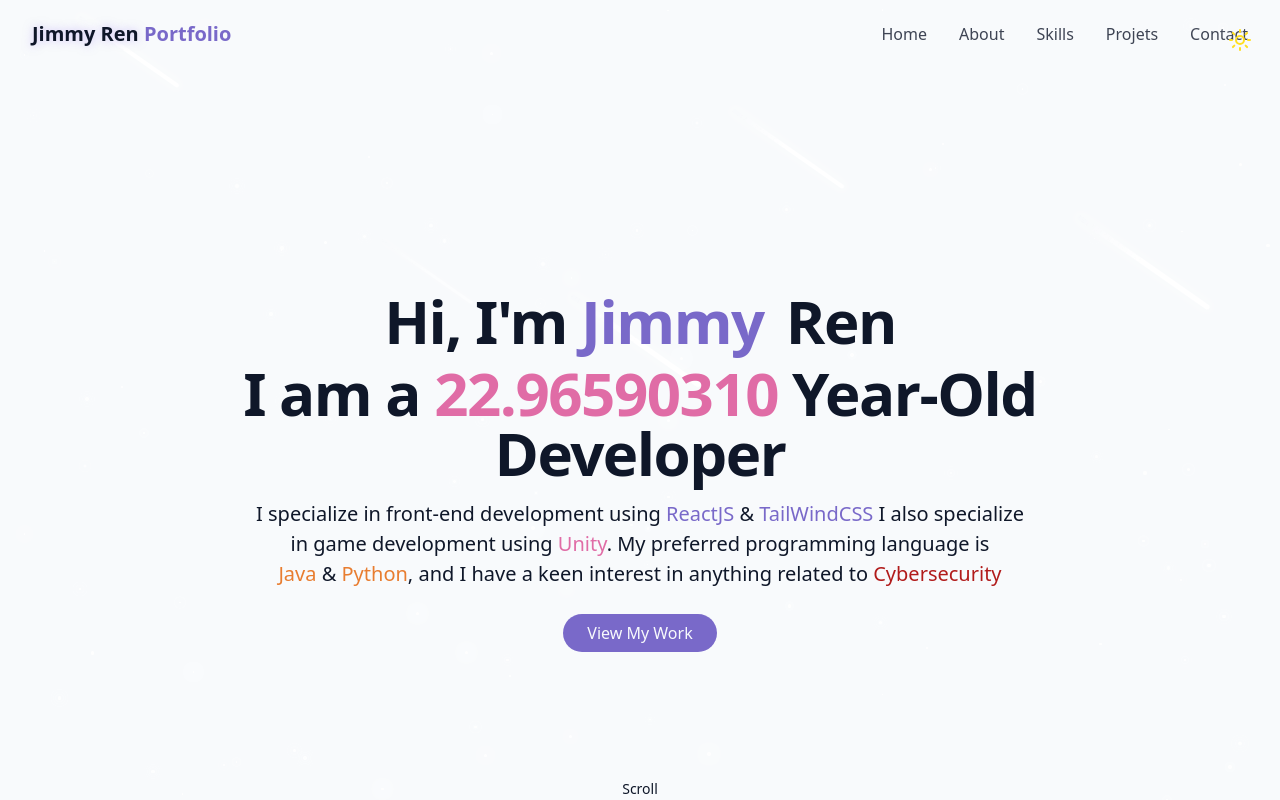
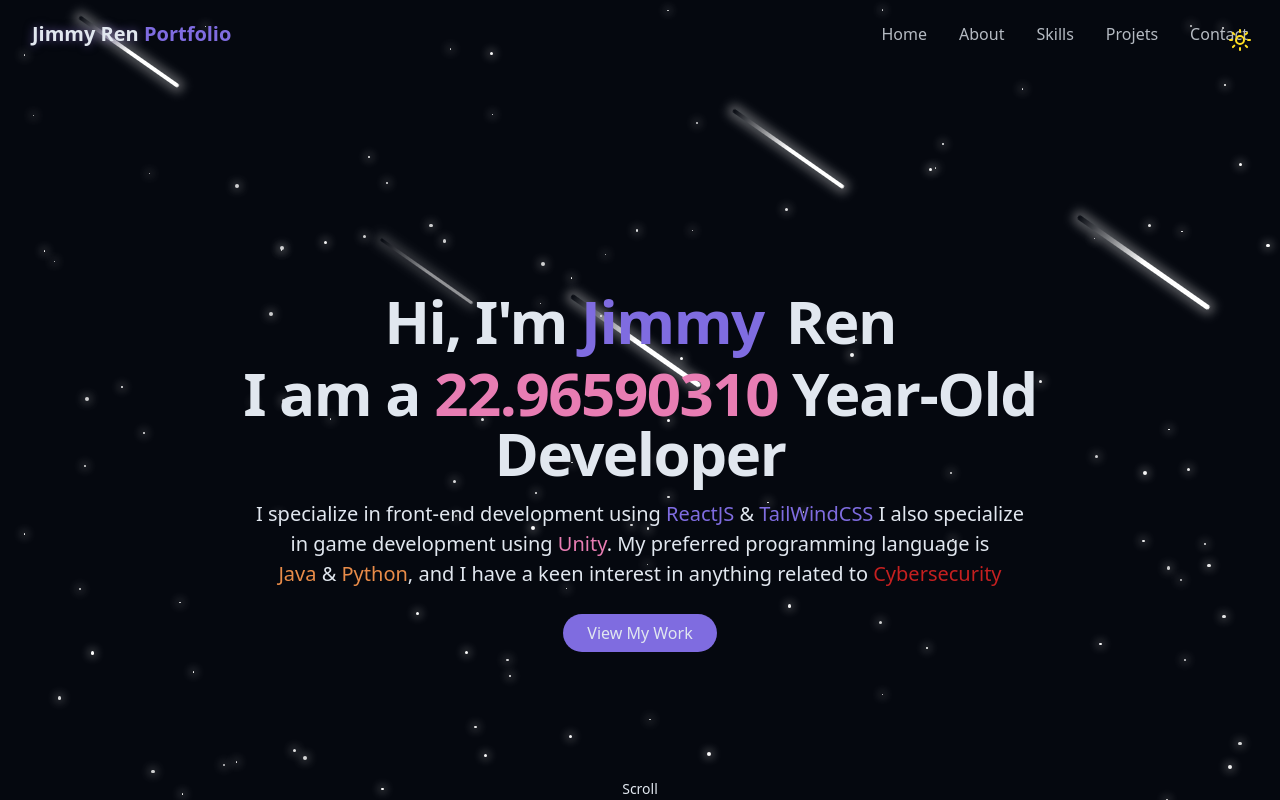
Before and after one commit to Jr3582/protfolioProject, a React (Vite) app: page / in a window 1280 px wide. Shown: the top 800 px of the page. Built offline with nearby package versions, Linux system fonts and the light colour scheme.

Commit message:
fixed theme, set to default in dark mode

```diff
--- a/src/components/ThemeToggle.jsx
+++ b/src/components/ThemeToggle.jsx
@@ -3,39 +3,45 @@
 import { cn } from "@/lib/utils";
 
 export const ThemeToggle = () => {
-    const [isDarkMode, setIsDarkMode] = useState(false);
+  const [isDarkMode, setIsDarkMode] = useState(true);
 
   useEffect(() => {
-        const storedTheme = localStorage.getItem("theme")
-        if(storedTheme === "light") {
-            setIsDarkMode(false)
+    const stored = localStorage.getItem("theme");
+
+    if (stored === "light") {
+      document.documentElement.classList.remove("dark");
+      setIsDarkMode(false);
+    } else {
       document.documentElement.classList.add("dark");
-        } else {
-            setIsDarkMode(true)
-            document.documentElement.classList.remove("dark");
+      if (!stored) localStorage.setItem("theme", "dark");
     }
-    }, [])
+  }, []);
 
   const toggleTheme = () => {
     if (isDarkMode) {
       document.documentElement.classList.remove("dark");
       localStorage.setItem("theme", "light");
-            setIsDarkMode(false)
-
+      setIsDarkMode(false);
     } else {
       document.documentElement.classList.add("dark");
       localStorage.setItem("theme", "dark");
       setIsDarkMode(true);
-
     }
-    }
-
+  };
 
   return (
-        <button onClick={toggleTheme} className={cn("fixed max-sm:hidden top-5 right-5 z-50 p-2 rounded-full transition-colors duration-300",
-            "focus:outlin-hidden"
-        )}>
-            {isDarkMode ? <Sun className ="h-6 w-6 text-yellow-300" /> : <Moon className ="h-6 w-6 text-blue-900" />}
+    <button
+      onClick={toggleTheme}
+      className={cn(
+        "fixed max-sm:hidden top-5 right-5 z-50 p-2 rounded-full transition-colors duration-300",
+        "focus:outline-none"
+      )}
+    >
+      {isDarkMode ? (
+        <Sun className="h-6 w-6 text-yellow-300" />
+      ) : (
+        <Moon className="h-6 w-6 text-blue-900" />
+      )}
     </button>
   );
-}
+};
```
Lines whose indentation alone changed are shown as unchanged.
